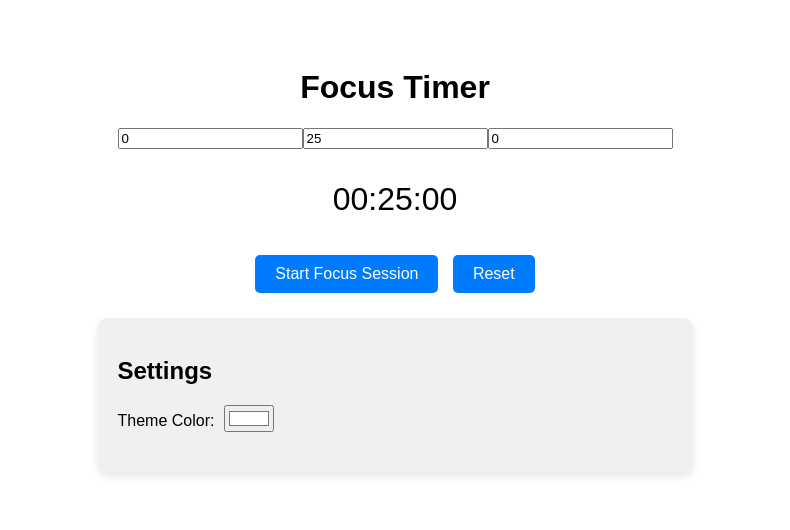
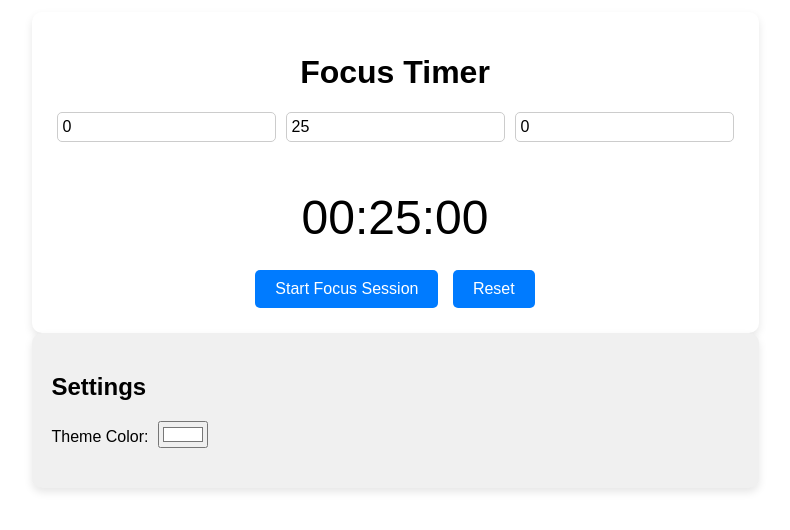
Before and after one commit to KeithG-stack/Time-Time, a React (Vite) app: page / in a window 1280 px wide. Shown: the part 150-680 px from the top of the page, without its empty margins (245-1035 px from the left). Built offline with nearby package versions, Linux system fonts and the light colour scheme.

Commit message:
NEW EFFECTS

```diff
--- a/src/timer/TimerDisplay.module.css
+++ b/src/timer/TimerDisplay.module.css
@@ -71,3 +71,64 @@
     --background-color: #ffffff;
     --text-color: #000000;
   }
+  .timerDisplay {
+    text-align: center;
+    padding: 20px;
+    border-radius: 10px;
+    box-shadow: 0 4px 8px rgba(0, 0, 0, 0.1);
+}
+
+.timeInputs {
+    display: flex;
+    justify-content: center;
+    margin-bottom: 20px;
+}
+
+.customTimeInput {
+    margin: 0 5px;
+    padding: 5px;
+    font-size: 16px;
+    border: 1px solid #ccc;
+    border-radius: 5px;
+}
+
+.progressBarContainer {
+    width: 100%;
+    height: 10px;
+    background-color: #e0e0e0;
+    border-radius: 5px;
+    overflow: hidden;
+    margin-bottom: 20px;
+}
+
+.progressBar {
+    height: 100%;
+    background-color: #007bff;
+    transition: width 1s linear;
+}
+
+.time {
+    font-size: 48px;
+    margin-bottom: 20px;
+}
+
+button {
+    padding: 10px 20px;
+    margin: 5px;
+    font-size: 16px;
+    cursor: pointer;
+    border: none;
+    border-radius: 5px;
+    background-color: #007bff;
+    color: #fff;
+    transition: background-color 0.3s ease, transform 0.3s ease;
+}
+
+button:hover {
+    background-color: #0056b3;
+    transform: scale(1.05);
+}
+
+button:active {
+    transform: scale(1);
+}
```
